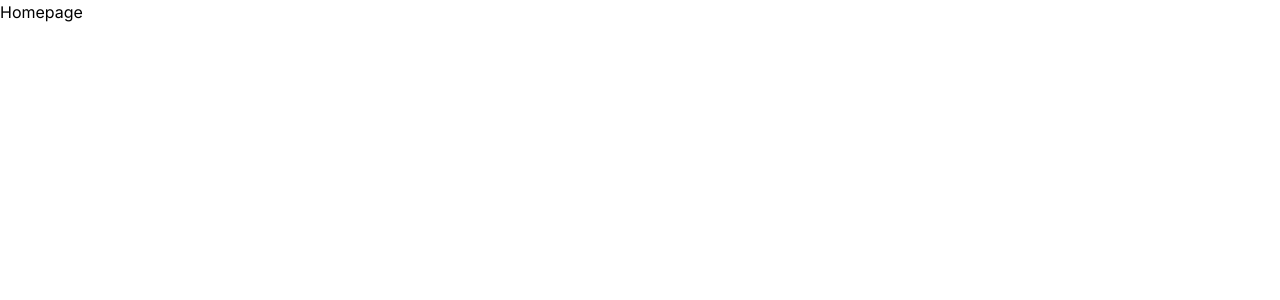
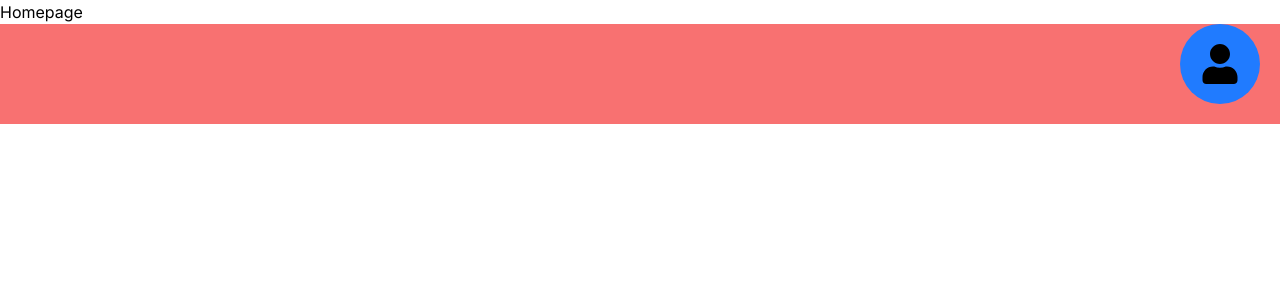
Before and after one commit to MeeReak/smak-chet, a Next.js app: page / in a window 1280 px wide. Shown: the top 300 px of the page. Built offline with nearby package versions, Linux system fonts and the light colour scheme.

Commit message:
add: Navbar

```diff
--- a/src/app/page.tsx
+++ b/src/app/page.tsx
@@ -1,7 +1,9 @@
 import React from "react";
-
+import { InputSearch, Navbar } from "@/components";
 const Homepage = () => {
-  return <div>Homepage</div>;
+  return <div>Homepage
+   <Navbar/>
+  </div>;
 };
 
 export default Homepage;
--- a/src/components/index.ts
+++ b/src/components/index.ts
@@ -1 +1,2 @@
 export * from "./atoms";
+export * from "./molechules"
--- /dev/null
+++ b/src/components/molechules/Navbar/Navbar.tsx
@@ -0,0 +1,15 @@
+import React from 'react'
+import Image from 'next/image'
+import {HiArchiveBox} from  "react-icons/hi2"
+import { FaUser } from 'react-icons/fa'
+import { InputSearch, ButtonIcon, Button } from '@/components'
+const imgurl = "assets/icons/icon.svg"
+const Navbar = () => {
+  return (
+    <div className='bg-red-400 h-[100px] flex justify-end pr-5'>
+        <ButtonIcon icon={<FaUser className='w-20 h-10 '/>} className='rounded-full w-20 h-20'/>
+    </div>
+  )
+}
+
+export {Navbar}
--- /dev/null
+++ b/src/components/molechules/Navbar/index.ts
@@ -0,0 +1,2 @@
+import { Navbar } from "./Navbar";
+export {Navbar}
--- a/src/components/molechules/index.ts
+++ b/src/components/molechules/index.ts
@@ -1 +1,2 @@
 export * from './Card'
+export * from './Navbar'
```
Also changed, not shown: package.json (+5 -4 lines), src/components/atoms/Input/index.ts (line endings or trailing spaces), 1 other file (tests, documents, lock files or other folders).
